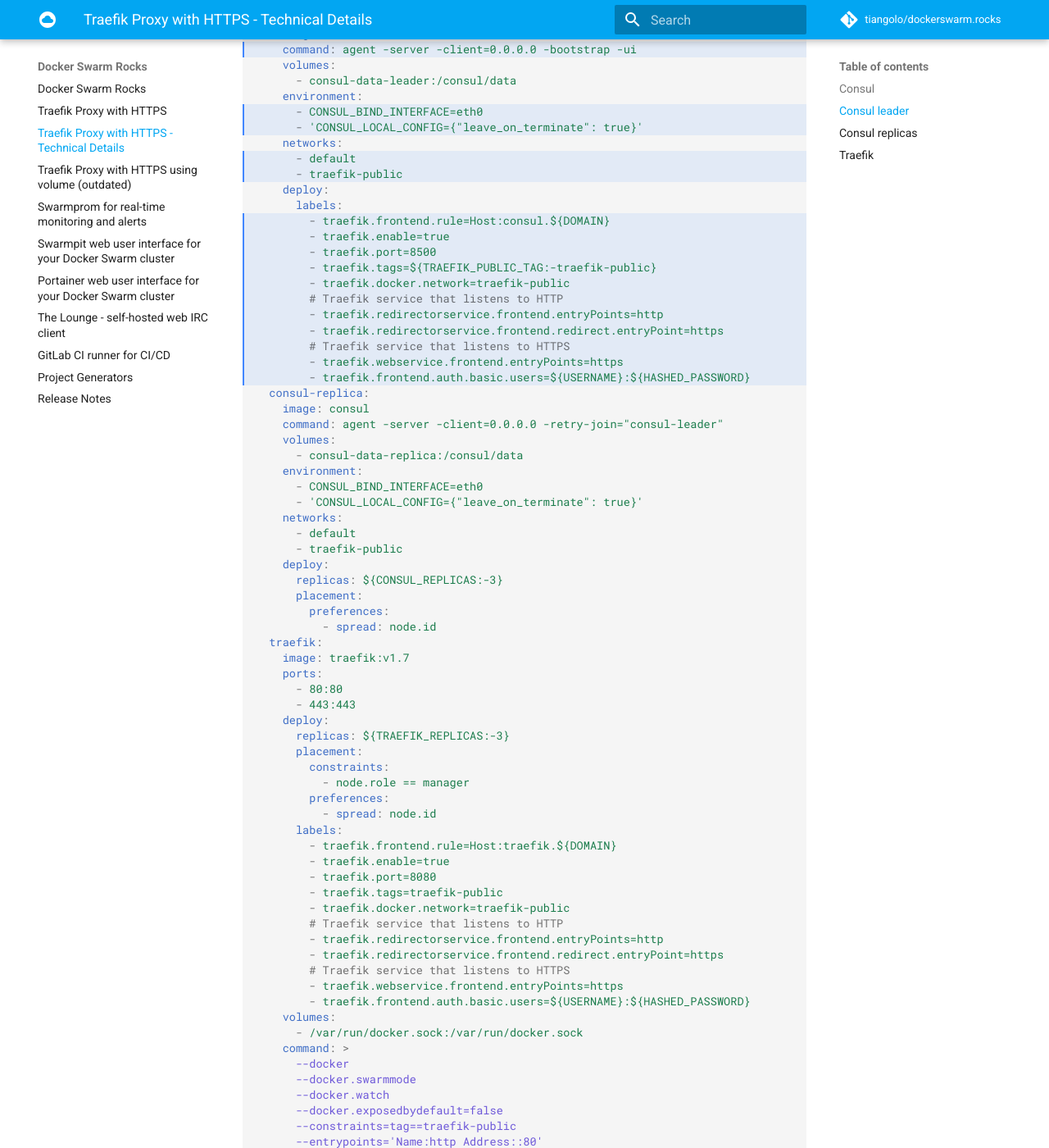
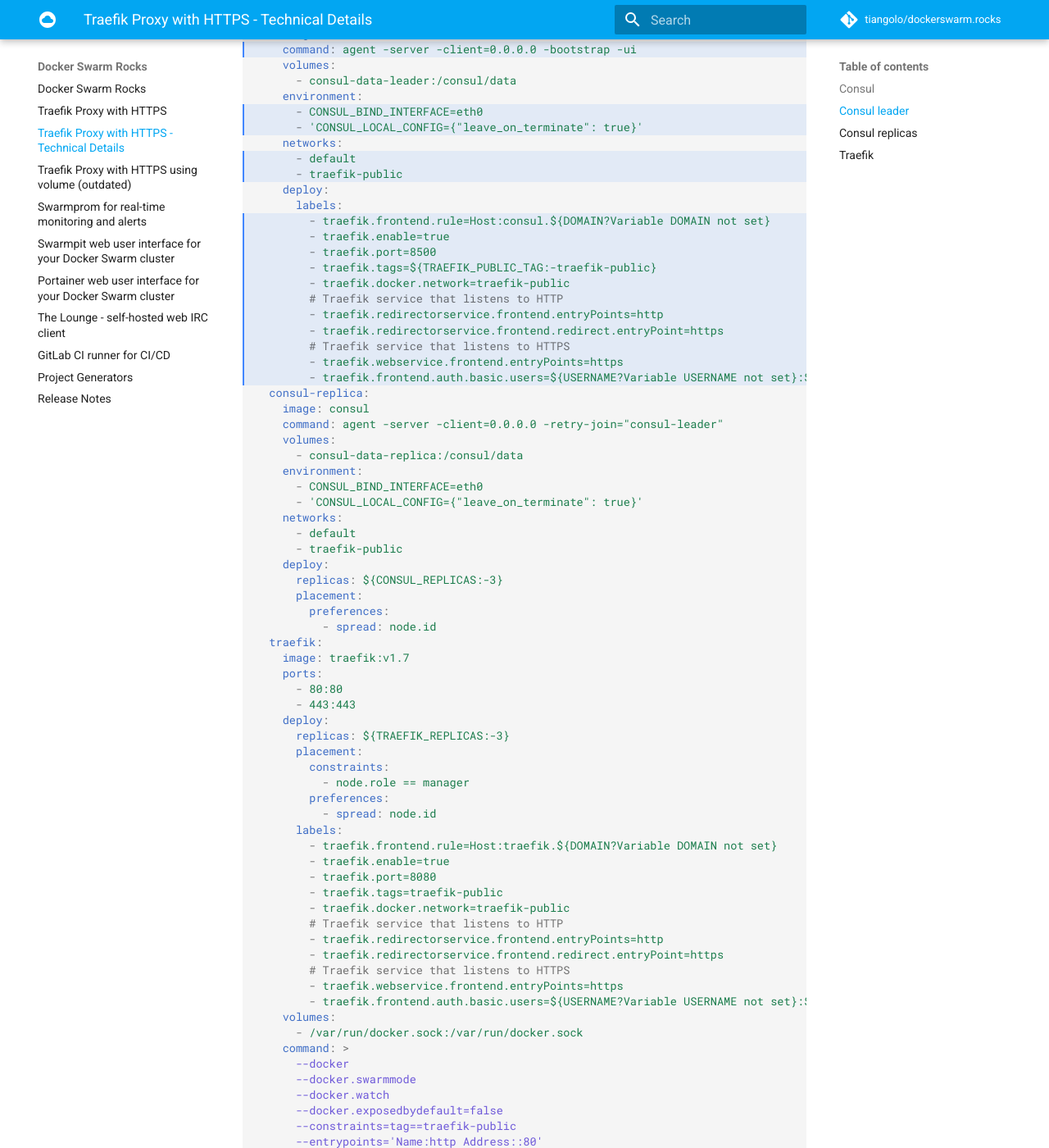
Before and after one commit to tiangolo/dockerswarm.rocks, an MkDocs documentation site: the page built from docs/traefik-technical-details.md, in a window 1280 px wide and 1400 px high, scrolled down 1878 px. Shown: the whole window at 82% size. Built offline with MkDocs 1.6.1 and Material for MkDocs 9.7.7, drawn with Linux system fonts in a browser that asks for light colours; comment, search, counter and statistics services are not loaded; some of the changed text lies outside the part shown.

Commit message:
:sparkles: Add error messages for unset variables (Answers #14) (#15)

```diff
--- a/docs/portainer.yml
+++ b/docs/portainer.yml
@@ -30,7 +30,7 @@
           - node.role == manager
           - node.labels.portainer.portainer-data == true
       labels:
-        - traefik.frontend.rule=Host:${DOMAIN}
+        - traefik.frontend.rule=Host:${DOMAIN?Variable DOMAIN not set}
         - traefik.enable=true
         - traefik.port=9000
         - traefik.tags=traefik-public
--- a/docs/swarmpit.yml
+++ b/docs/swarmpit.yml
@@ -24,7 +24,7 @@
         constraints:
           - node.role == manager
       labels:
-        - traefik.frontend.rule=Host:${DOMAIN}
+        - traefik.frontend.rule=Host:${DOMAIN?Variable DOMAIN not set}
         - traefik.enable=true
         - traefik.port=8080
         - traefik.tags=traefik-public
--- a/docs/thelounge.yml
+++ b/docs/thelounge.yml
@@ -12,7 +12,7 @@
         constraints:
           - node.labels.thelounge.thelounge-data == true
       labels:
-        - traefik.frontend.rule=Host:${DOMAIN}
+        - traefik.frontend.rule=Host:${DOMAIN?Variable DOMAIN not set}
         - traefik.enable=true
         - traefik.port=9000
         - traefik.tags=traefik-public
--- a/docs/traefik.yml
+++ b/docs/traefik.yml
@@ -14,7 +14,7 @@
       - traefik-public
     deploy:
       labels:
-        - traefik.frontend.rule=Host:consul.${DOMAIN}
+        - traefik.frontend.rule=Host:consul.${DOMAIN?Variable DOMAIN not set}
         - traefik.enable=true
         - traefik.port=8500
         - traefik.tags=${TRAEFIK_PUBLIC_TAG:-traefik-public}
@@ -24,7 +24,7 @@
         - traefik.redirectorservice.frontend.redirect.entryPoint=https
         # Traefik service that listens to HTTPS
         - traefik.webservice.frontend.entryPoints=https
-        - traefik.frontend.auth.basic.users=${USERNAME}:${HASHED_PASSWORD}
+        - traefik.frontend.auth.basic.users=${USERNAME?Variable USERNAME not set}:${HASHED_PASSWORD?Variable HASHED_PASSWORD not set}
   consul-replica:
     image: consul
     command: agent -server -client=0.0.0.0 -retry-join="consul-leader"
@@ -54,7 +54,7 @@
         preferences:
           - spread: node.id
       labels:
-        - traefik.frontend.rule=Host:traefik.${DOMAIN}
+        - traefik.frontend.rule=Host:traefik.${DOMAIN?Variable DOMAIN not set}
         - traefik.enable=true
         - traefik.port=8080
         - traefik.tags=traefik-public
@@ -64,7 +64,7 @@
         - traefik.redirectorservice.frontend.redirect.entryPoint=https
         # Traefik service that listens to HTTPS
         - traefik.webservice.frontend.entryPoints=https
-        - traefik.frontend.auth.basic.users=${USERNAME}:${HASHED_PASSWORD}
+        - traefik.frontend.auth.basic.users=${USERNAME?Variable USERNAME not set}:${HASHED_PASSWORD?Variable HASHED_PASSWORD not set}
     volumes:
       - /var/run/docker.sock:/var/run/docker.sock
     command: >
@@ -78,7 +78,7 @@
       --consul
       --consul.endpoint="consul-leader:8500"
       --acme
-      --acme.email=${EMAIL}
+      --acme.email=${EMAIL?Variable EMAIL not set}
       --acme.storage="traefik/acme/account"
       --acme.entryPoint=https
       --acme.httpChallenge.entryPoint=http
```
Also changed, not shown: docs/traefik-host.yml (+5 -5 lines).
